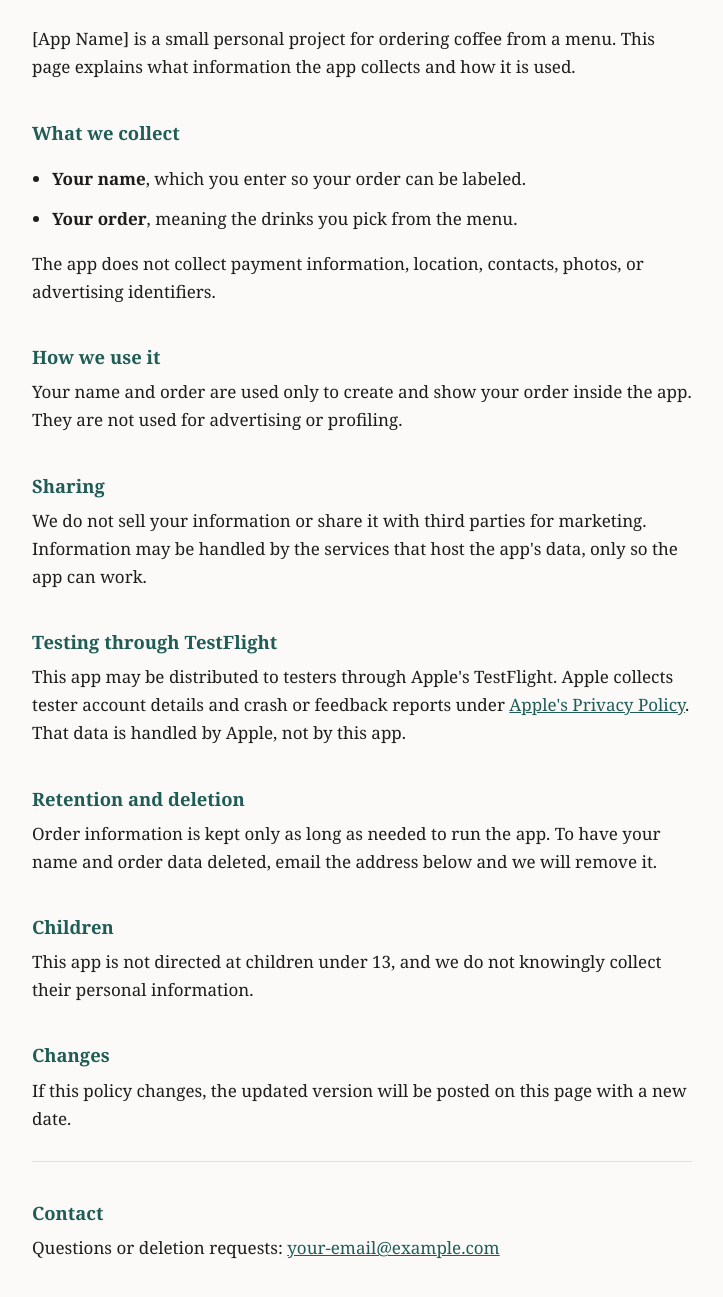
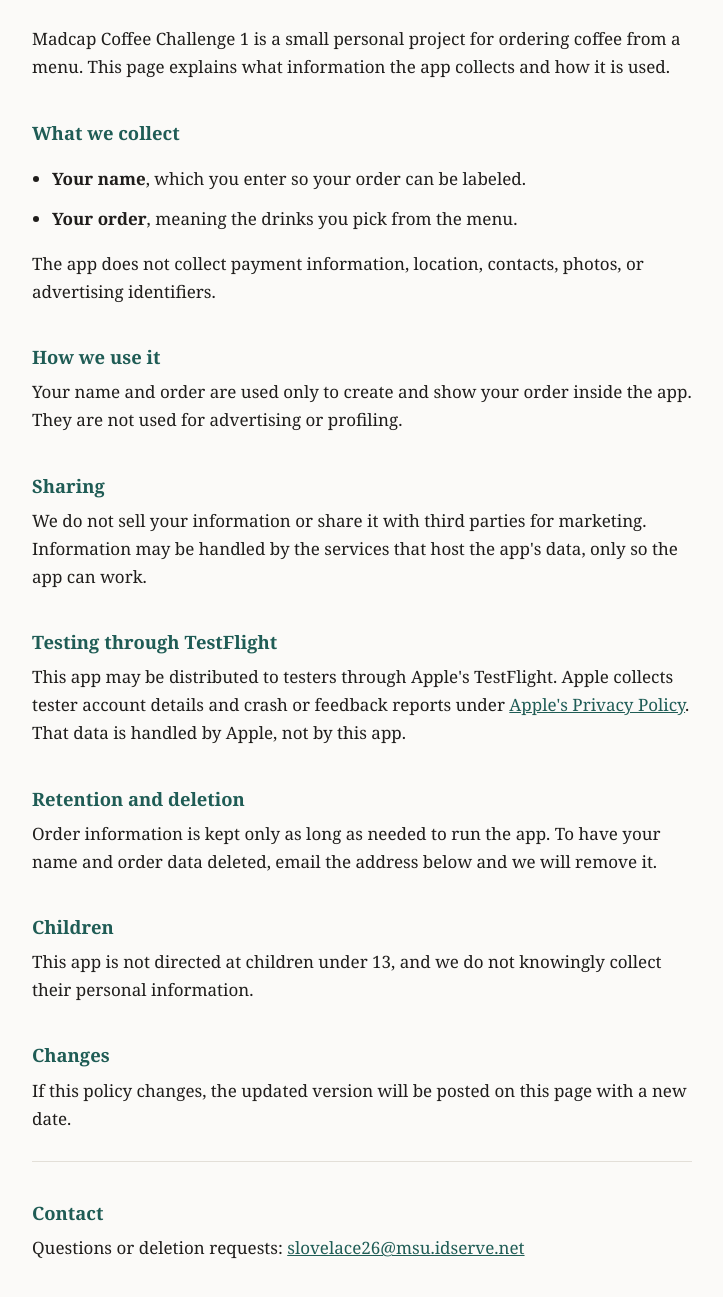
Before and after one commit to SHINNY525/madcap-coffee-privacy, a plain HTML site: page index.html in a window 1280 px wide. Shown: the part 131-1428 px from the top of the page, without its empty margins (278-1001 px from the left). Drawn offline with Linux system fonts and the light colour scheme.

Commit message:
Update title and contact email in privacy policy

```diff
--- a/index.html
+++ b/index.html
@@ -3,7 +3,7 @@
 <head>
 <meta charset="utf-8">
 <meta name="viewport" content="width=device-width, initial-scale=1">
-<title>Privacy Policy – [App Name]</title>
+<title>Privacy Policy – Madcap Coffee Challenge 1</title>
 <style>
   :root { --bg:#fbfaf8; --ink:#1f1d1b; --muted:#6a655f; --accent:#1f5c55; --rule:#e3dfd8; }
   @media (prefers-color-scheme: dark) {
@@ -26,7 +26,7 @@
   <h1>Privacy Policy</h1>
   <p class="meta">Madcap Coffee Challenge 1 &middot; Last updated October 6, 2026</p>
 
-  <p>[App Name] is a small personal project for ordering coffee from a menu. This page explains what information the app collects and how it is used.</p>
+  <p>Madcap Coffee Challenge 1 is a small personal project for ordering coffee from a menu. This page explains what information the app collects and how it is used.</p>
 
   <h2>What we collect</h2>
   <ul>
@@ -56,7 +56,7 @@
   <hr>
 
   <h2>Contact</h2>
-  <p>Questions or deletion requests: <a href="mailto:slovelace26@msu.idserve.net">your-email@example.com</a></p>
+  <p>Questions or deletion requests: <a href="mailto:slovelace26@msu.idserve.net">slovelace26@msu.idserve.net</a></p>
 </main>
 </body>
 </html>
```
